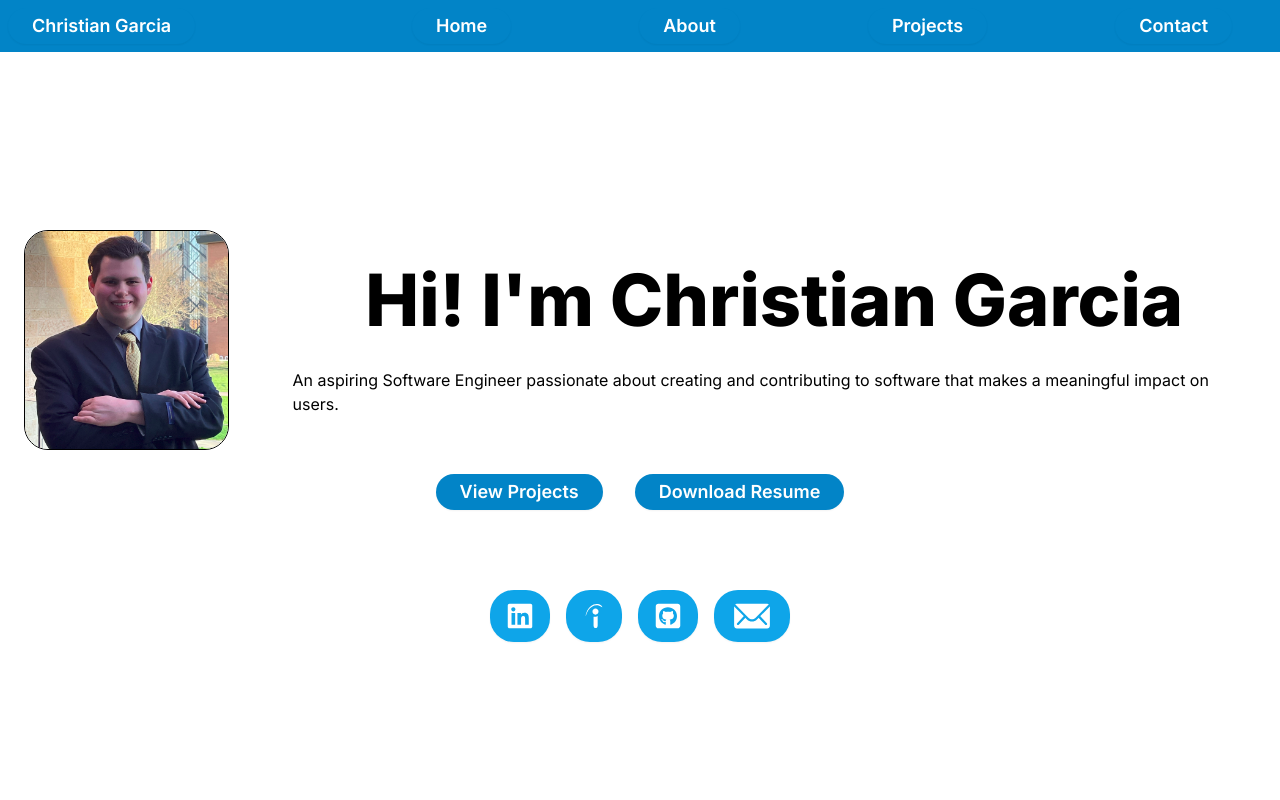
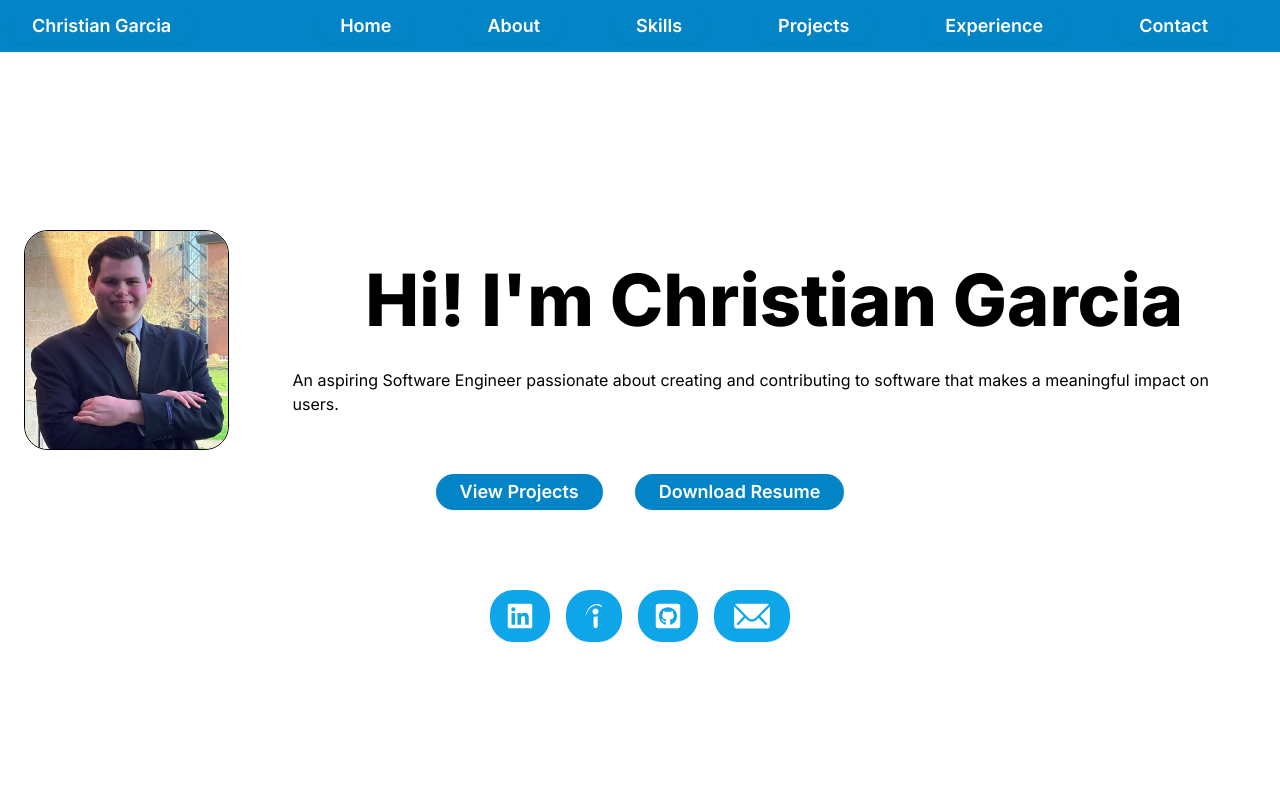
Before and after one commit to chrgarcia19/chrgarcia19.github.io, a Next.js app: page / in a window 1280 px wide. Shown: the top 800 px of the page. Built offline with nearby package versions, Linux system fonts and the light colour scheme.

Commit message:
Added more tabs on the NavBar

```diff
--- a/src/components/NavBar.tsx
+++ b/src/components/NavBar.tsx
@@ -5,7 +5,9 @@ const NavBar = () => {
     const NAV_ITEMS = [
         { text: "Home", href: "" },
         { text: "About", href: "#about" },
+        { text: "Skills", href: "#skills" },
         { text: "Projects", href: "#projects" },
+        { text: "Experience", href: "#experience"},
         { text: "Contact", href: "#contact"}
     ]
 
@@ -15,7 +17,7 @@ const NavBar = () => {
                 <div className="flex justify-start">
                     <StyledButton href={""} text={"Christian Garcia"} color={"bg-sky-600"} hoveredColor={"bg-sky-500"} icon={undefined}/>
                 </div>
-                <div className="flex space-x-32 mr-10">
+                <div className="flex space-x-12 mr-10">
                     {NAV_ITEMS.map((item: any, index: number) => (
                         <StyledButton key={index} href={item.href} text={item.text} color={"bg-sky-600"} hoveredColor={"bg-sky-500"} icon={undefined} />
                     ))}
```
